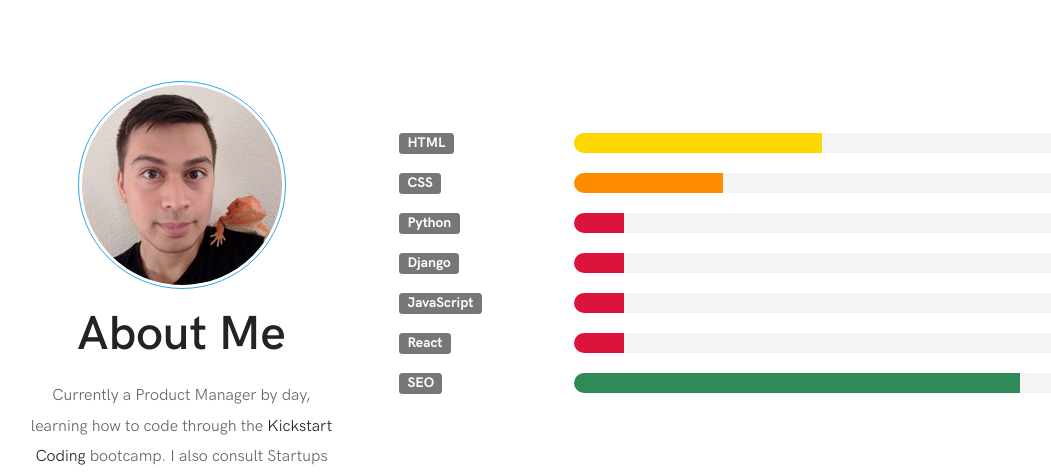
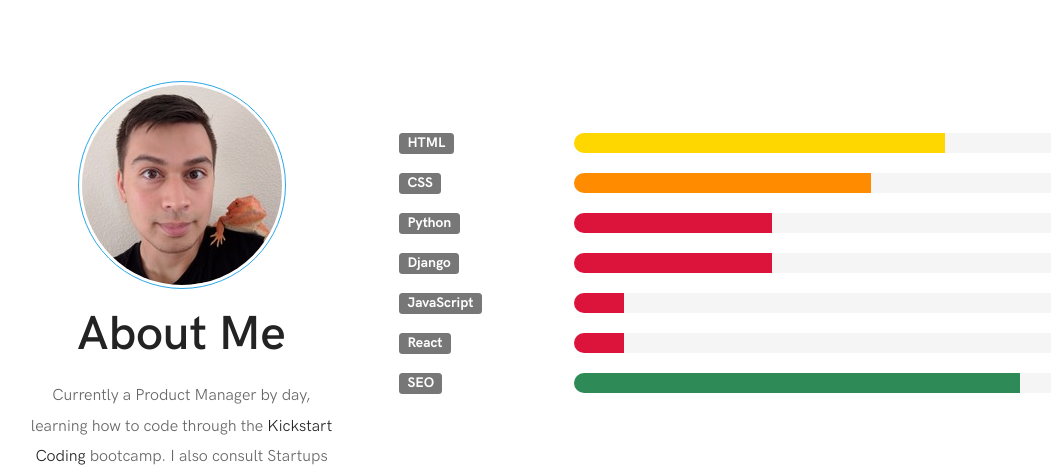
Before and after one commit to rjplaton/personal-homepage-ssg, a Django app: template templates/index.html in a window 1280 px wide. Shown: the part 920-1392 px from the top of the page, without its empty margins (96-1147 px from the left). Run offline with Django 3.2, Linux system fonts and the light colour scheme; the template is opened without the code that fills it: most values are stand-ins (such as "Sample title", 1, 10 or a date in 2020); some libraries are stand-ins or nearby versions.

Commit message:
up-skilling

```diff
--- a/templates/index.html
+++ b/templates/index.html
@@ -76,7 +76,7 @@ Personal Projects & More
                 </div>
                 <div class="col">
                   <div class="progress">
-                    <div class="progress-bar progress-bar-intermediate" role="progressbar" aria-valuenow="40" aria-valuemin="0" aria-valuemax="100" style="width: 50%">
+                    <div class="progress-bar progress-bar-intermediate" role="progressbar" aria-valuenow="40" aria-valuemin="0" aria-valuemax="100" style="width: 75%">
                       <span class="sr-only">Intermediate at HTML</span>
                     </div>
                   </div>
@@ -89,7 +89,7 @@ Personal Projects & More
                 </div>
                 <div class="col">
                   <div class="progress">
-                    <div class="progress-bar progress-bar-learning" role="progressbar" aria-valuenow="40" aria-valuemin="0" aria-valuemax="100" style="width: 30%">
+                    <div class="progress-bar progress-bar-learning" role="progressbar" aria-valuenow="40" aria-valuemin="0" aria-valuemax="100" style="width: 60%">
                       <span class="sr-only">Learning CSS</span>
                     </div>
                   </div>
@@ -102,7 +102,7 @@ Personal Projects & More
                 </div>
                 <div class="col">
                   <div class="progress">
-                    <div class="progress-bar progress-bar-noob" role="progressbar" aria-valuenow="40" aria-valuemin="0" aria-valuemax="100" style="width: 10%">
+                    <div class="progress-bar progress-bar-noob" role="progressbar" aria-valuenow="40" aria-valuemin="0" aria-valuemax="100" style="width: 40%">
                       <span class="sr-only">Python noob</span>
                     </div>
                   </div>
@@ -115,7 +115,7 @@ Personal Projects & More
                 </div>
                 <div class="col">
                   <div class="progress">
-                    <div class="progress-bar progress-bar-noob" role="progressbar" aria-valuenow="40" aria-valuemin="0" aria-valuemax="100" style="width: 10%">
+                    <div class="progress-bar progress-bar-noob" role="progressbar" aria-valuenow="40" aria-valuemin="0" aria-valuemax="100" style="width: 40%">
                       <span class="sr-only">Django noob</span>
                     </div>
                   </div>
```
